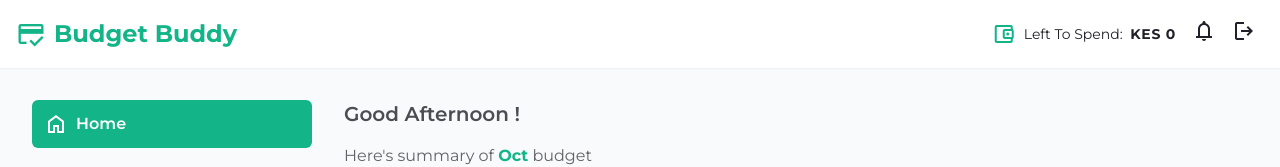
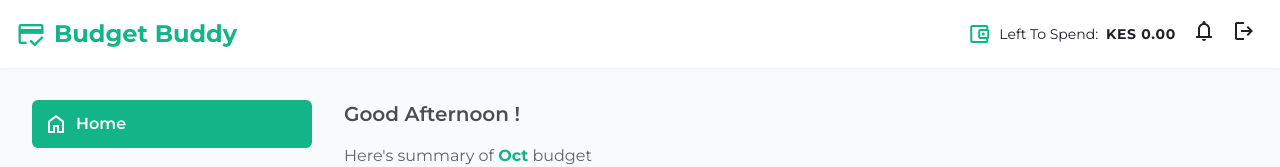
Before and after one commit to mukolweke/budget-app, a Nuxt app in the folder frontend/: page / in a window 1280 px wide. Shown: the top 167 px of the page. Built offline with nearby package versions, Linux system fonts and the light colour scheme; no server answers.

Commit message:
budget app: update the balance and summary logic in ui

```diff
--- a/frontend/components/bg-header.vue
+++ b/frontend/components/bg-header.vue
@@ -1,21 +1,24 @@
-<script setup lang="ts">
+<script setup>
+import numeral from 'numeral';
 import { useAuthStore } from "~/stores/useAuthStore";
 
-const { balance } = useSummary();
+const { $listen } = useNuxtApp();
 
-// const { $listen } = useNuxtApp();
+let balance = ref(0);
 
-// let balance = ref<any>(0);
-
-// $listen("total:balance", (total_balance) => {
-//   balance.value = total_balance ?? 0;
-// });
+$listen("total:balance", (total_balance) => {
+  balance.value = total_balance ?? 0;
+});
 
 const auth = useAuthStore();
 
 async function handleLogout() {
   await auth.logout();
 }
+
+const formattedNumber = (amount) => {
+  return numeral(amount).format('0,0.00');
+};
 </script>
 
 <template>
@@ -39,7 +42,9 @@ async function handleLogout() {
           </span>
           <span class="text-sm">
             Left To Spend:
-            <span class="font-bold ml-1 tracking-wider">KES {{ balance }}</span>
+            <span class="font-bold ml-1 tracking-wider"
+              >KES {{ formattedNumber(balance) }}</span
+            >
           </span>
         </li>
         <li>
--- a/frontend/composables/useSummary.ts
+++ /dev/null
@@ -1,58 +0,0 @@
-interface SummaryType {
-	total_income: number
-	total_expense: number
-	total_saving: number
-}
-
-function isSummaryType(obj: any): obj is SummaryType {
-	return (
-		typeof obj === 'object' &&
-		'total_income' in obj &&
-		'total_expense' in obj &&
-		'total_saving' in obj
-	)
-}
-
-export function useSummary<T>() {
-	const summaryAmounts = ref<SummaryType>({
-		total_income: 0,
-		total_expense: 0,
-		total_saving: 0,
-	})
-
-	// let balance = ref<number>(0)
-
-	function calculateBalance() {
-		return (
-			summaryAmounts.value.total_income -
-			(summaryAmounts.value.total_expense + summaryAmounts.value.total_saving)
-		)
-	}
-
-	const balance = computed(() => {
-		return calculateBalance()
-	})
-
-	async function getSummaryData(month: string) {
-		await useApiFetch('/sanctum/csrf-cookie')
-
-		try {
-			const { data } = await useApiFetch(`/api/dash-summary?month=${month}`, {})
-
-			if (isSummaryType(data.value)) {
-				summaryAmounts.value = data.value
-				// balance.value = calculateBalance()
-			} else {
-				console.error('Invalid summary data received:', data)
-			}
-		} catch (error) {
-			console.error('Error fetching summary data:', error)
-		}
-	}
-
-	return {
-		summaryAmounts,
-		balance,
-		getSummaryData,
-	}
-}
--- a/frontend/layouts/default.vue
+++ b/frontend/layouts/default.vue
@@ -1,13 +1,4 @@
 <script lang="ts" setup>
-import { useDateStore } from "~/stores/useDateStore";
-
-const { getSummaryData, summaryAmounts } = useSummary();
-
-const date = useDateStore();
-
-onMounted(() => {
-  getSummaryData(date.activeMonth);
-});
 </script>
 
 <template>
@@ -88,7 +79,7 @@ onMounted(() => {
                 Logout
               </button> -->
               <div>
-                <calender/>
+                <calender />
               </div>
             </li>
           </ul>
--- a/frontend/pages/index.vue
+++ b/frontend/pages/index.vue
@@ -10,7 +10,17 @@ definePageMeta({
 
 const auth = useAuthStore();
 
-const { summaryAmounts } = useSummary();
+interface SummaryType {
+  total_income: number;
+  total_expense: number;
+  total_saving: number;
+}
+
+const summaryAmounts = ref<SummaryType>({
+  total_income: 0,
+  total_expense: 0,
+  total_saving: 0,
+});
 
 interface SummaryItem {
   name: string;
@@ -18,9 +28,57 @@ interface SummaryItem {
   amount: string;
 }
 
+onMounted(() => {
+  getSummaryAmounts();
+});
+
+const getSummaryAmounts = async () => {
+  await useApiFetch("/sanctum/csrf-cookie");
+
+  try {
+    const { data } = await useApiFetch(
+      `/api/dash-summary?month=${date.activeMonth}`,
+      {}
+    );
+
+    if (isSummaryType(data.value)) {
+      summaryAmounts.value = data.value;
+      calculateBalance();
+    } else {
+      console.error("Invalid summary data received:", data);
+    }
+  } catch (error) {
+    console.error("Error fetching summary data:", error);
+  }
+};
+
+const { $event } = useNuxtApp();
+
+const calculateBalance = () => {
+  const balance =
+    summaryAmounts.value.total_income -
+    (summaryAmounts.value.total_expense + summaryAmounts.value.total_saving);
+
+  $event("total:balance", balance);
+};
+
+interface SummaryType {
+  total_income: number;
+  total_expense: number;
+  total_saving: number;
+}
+
+function isSummaryType(obj: any): obj is SummaryType {
+  return (
+    typeof obj === "object" &&
+    "total_income" in obj &&
+    "total_expense" in obj &&
+    "total_saving" in obj
+  );
+}
+
 // Create a computed property for the summary items
 const summaries = computed<SummaryItem[]>(() => {
-  console.log('summaryAmounts', summaryAmounts.value)
   return summaryAmounts.value
     ? [
         {
@@ -121,7 +179,10 @@ const goals = [
     </h1>
     <p class="text-onyx-lightest mb-8">
       Here's summary of
-      <span class="capitalize text-primary font-bold">{{ date.activeMonth }}</span> budget
+      <span class="capitalize text-primary font-bold">{{
+        date.activeMonth
+      }}</span>
+      budget
     </p>
 
     <!-- Amount Summary Cards -->
```
